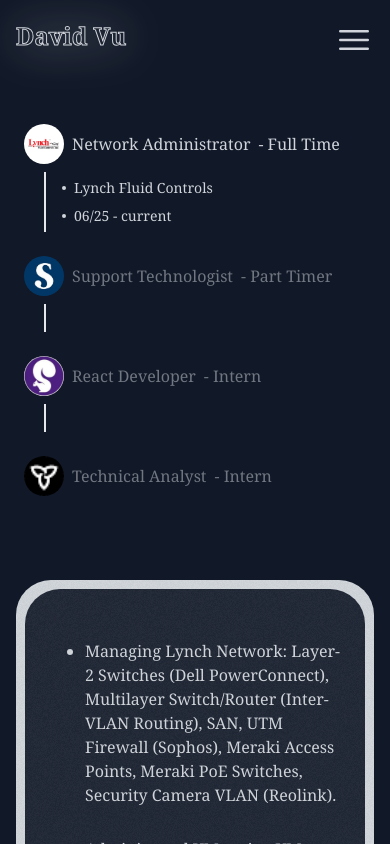
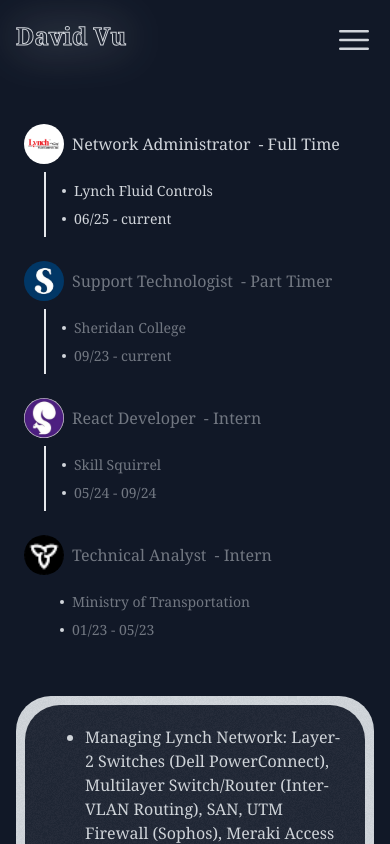
Before and after one commit to fcbvttn123/portfolio, a React (Vite) app: page /experiences in a window 390 px wide. Built offline with nearby package versions, Linux system fonts and the light colour scheme.

Commit message:
Update Work Experiences section

```diff
--- a/src/pages/WorkExperiences.jsx
+++ b/src/pages/WorkExperiences.jsx
@@ -1,18 +1,20 @@
-import { useState } from "react";
+import { useEffect, useState } from "react";
 import { WORK_EXPERIENCES } from "../constants";
-import { isLastElement } from "../utils";
+import { isLastElement, useWindowSize } from "../utils";
 import { Card } from "../components/Card";
 import { AnimatePresence, motion } from "motion/react";
 
 const MotionCard = motion.create(Card);
 
 export function WorkExperiences() {
+  const { width, height } = useWindowSize();
   const [isFocused, setIsFocused] = useState(WORK_EXPERIENCES[0].id);
   return (
-    <section className="h-full flex flex-col md:flex-row md:items-center gap-10">
+    <section className="sm:h-full flex flex-col md:flex-row md:items-center gap-10">
       {/* section 1 */}
       <motion.div
-        className="md:flex-1"
+        className="md:flex-1 grid grid-cols-2 md:block"
+        style={{ display: width < 450 && "block" }}
         initial={{ opacity: 0, y: 20 }}
         animate={{ opacity: 1, y: 0 }}
         transition={{
@@ -23,7 +25,7 @@
           // work card
           <div
             key={work.id}
-            className={`mt-2 p-2 w-full  xl:w-[350px] overflow-hidden group cursor-pointer duration-300 rounded-lg hover:bg-foreground/10 ${
+            className={`mt-2 p-2 w-full xl:w-[350px] overflow-hidden group cursor-pointer duration-300 rounded-lg hover:bg-foreground/10 ${
               isFocused === work.id
                 ? "text-foreground/100"
                 : "text-foreground/50"
@@ -37,26 +39,40 @@
                 srcSet={`/images/${work.logo}`}
               />
               <p>{work.role}</p>
-              <p className="block md:hidden lg:block"> - {work.positionType}</p>
+              <p
+                className="hidden lg:block"
+                style={{ display: width < 450 && "block" }}
+              >
+                {" "}
+                - {work.positionType}
+              </p>
             </div>
             {/* the vertical line, company name, period */}
             <div
-              className="border-l-2 ml-5 mt-2 pl-4 overflow-hidden duration-300 h-7 flex flex-col justify-center gap-y-2 w-full"
+              className="ml-5 mt-2 pl-4 overflow-hidden duration-300 h-7 flex flex-col justify-center gap-y-2 w-full"
               style={{
-                border: isLastElement(WORK_EXPERIENCES, index) && "none",
-                height: isFocused === work.id && "60px",
+                borderLeftWidth: isLastElement(WORK_EXPERIENCES, index)
+                  ? isFocused === work.id && 2
+                  : 2,
+                height: width > 768 ? isFocused === work.id && "65px" : "65px",
               }}
             >
               <div
                 className="hidden items-center text-sm"
-                style={{ display: isFocused === work.id && "flex" }}
+                style={{
+                  display:
+                    width > 768 ? isFocused === work.id && "flex" : "flex",
+                }}
               >
                 <span className="inline-block mr-2 w-1 aspect-square rounded-full bg-foreground"></span>
                 <p>{work.company}</p>
               </div>
               <div
                 className="hidden items-center text-sm"
-                style={{ display: isFocused === work.id && "flex" }}
+                style={{
+                  display:
+                    width > 768 ? isFocused === work.id && "flex" : "flex",
+                }}
               >
                 <span className="inline-block mr-2 w-1 aspect-square rounded-full bg-foreground"></span>
                 <p>{work.period}</p>
@@ -66,7 +82,7 @@
         ))}
       </motion.div>
       {/* section 2 */}
-      <div className="md:flex-[2] lg:flex-[1.5] xl:flex-[2] h-[400px] relative">
+      <div className="md:flex-[2] lg:flex-[1.5] xl:flex-[2] h-[480px] sm:h-[400px] relative">
         <AnimatePresence mode="wait">
           {WORK_EXPERIENCES.map((work) => {
             if (work.id === isFocused) {
@@ -80,7 +96,10 @@
                 >
                   <ul>
                     {work.whatYouDid.map((e) => (
-                      <li key={e} className="mt-[30px]">
+                      <li
+                        key={e}
+                        className="sm:mt-[20px] md:mt-[10px] lg:mt-[20px]"
+                      >
                         {e}
                       </li>
                     ))}
--- a/src/utils/index.js
+++ b/src/utils/index.js
@@ -1,3 +1,26 @@
+import { useEffect, useState } from "react";
+
 export function isLastElement(yourArray, arrayIndex) {
   return yourArray.length - 1 === arrayIndex;
 }
+
+export function useWindowSize() {
+  const [size, setSize] = useState({
+    width: window.innerWidth,
+    height: window.innerHeight,
+  });
+
+  useEffect(() => {
+    function onResize() {
+      setSize({
+        width: window.innerWidth,
+        height: window.innerHeight,
+      });
+    }
+
+    window.addEventListener("resize", onResize);
+    return () => window.removeEventListener("resize", onResize);
+  }, []);
+
+  return size;
+}
```
Also changed, not shown: notes.txt (deleted), todos.txt.
